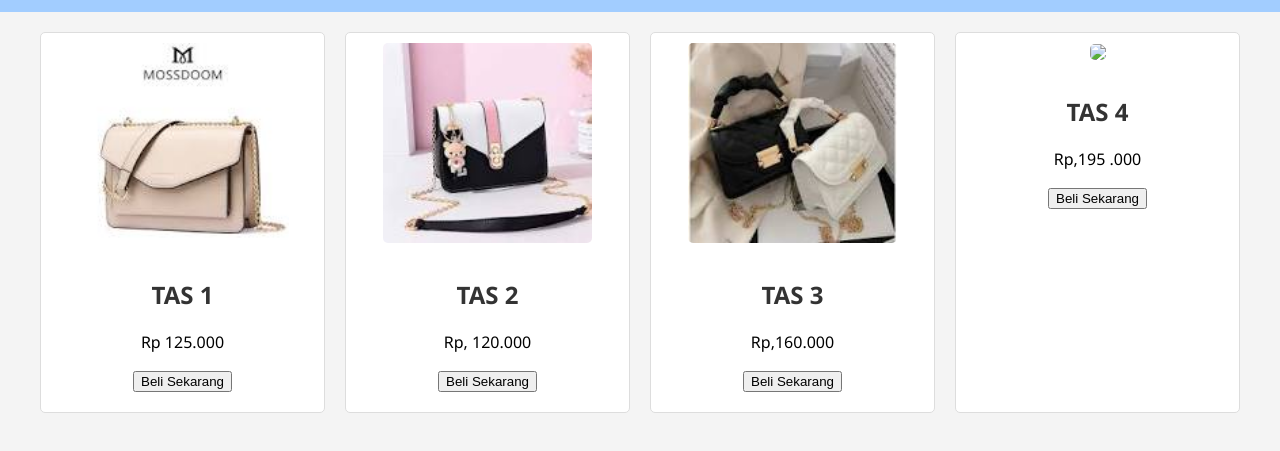
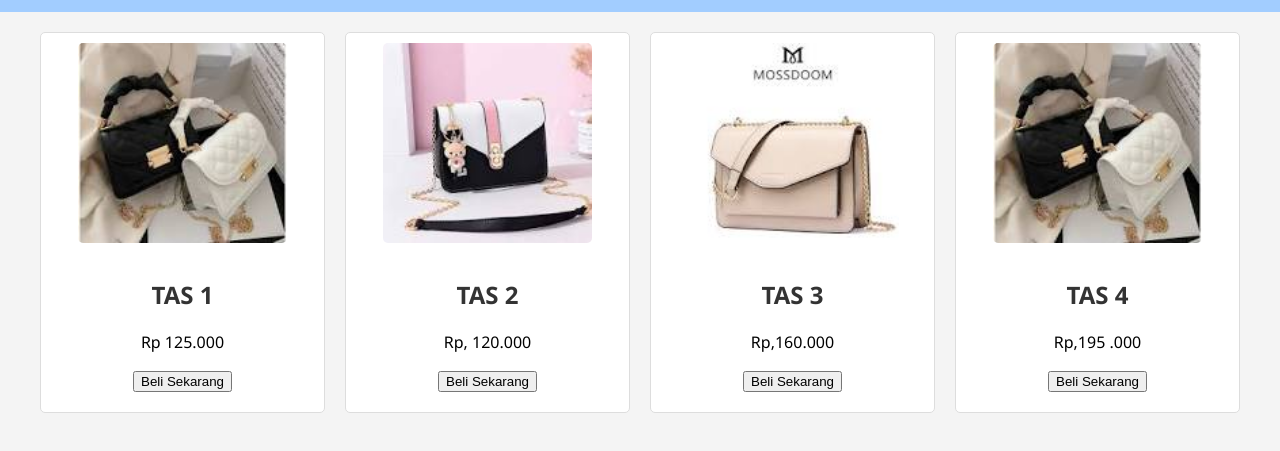
Before and after one commit to nurwati123/Web-Santa, a plain HTML site: page index.html in a window 1280 px wide. Shown: the part 145-596 px from the top of the page. Drawn offline with Linux system fonts and the light colour scheme; files whose address does not match are found by name.

Commit message:
Add files via upload

```diff
--- a/index.html
+++ b/index.html
@@ -24,7 +24,7 @@
     <div class="container">
         <main class="grid">
             <article>
-                <img src="c:\Users\nurwa\Downloads\tas3.jpg">
+                <img src="tas1.jpg">
                 <div class="konten">
                     <h2> TAS 1 </h2>
                     <P> Rp 125.000 </P>
@@ -32,7 +32,7 @@
                 </div>
             </article>
             <article>
-                <img src="c:\Users\nurwa\Downloads\tas2.jpg">
+                <img src="tas2.jpg">
                 <div class="konten">
                     <h2>TAS 2 </h2>
                     <P> Rp, 120.000  </P>
@@ -40,7 +40,7 @@
                 </div>
             </article>
             <article>
-                <img src="c:\Users\nurwa\Downloads\tas1.jpg">
+                <img src="tas3.jpg">
                 <div class="konten">
                     <h2> TAS 3 </h2>
                     <P> Rp,160.000 </P>
@@ -48,7 +48,7 @@
                 </div>
             </article>
             <article>
-                <img src="c:\Users\nurwa\Downloads\tas11.jpg">
+                <img src="tas1.jpg">
                 <div class="konten">
                     <h2> TAS 4</h2>
                     <P> Rp,195 .000 </P>
```
